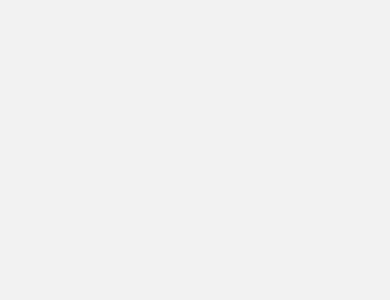
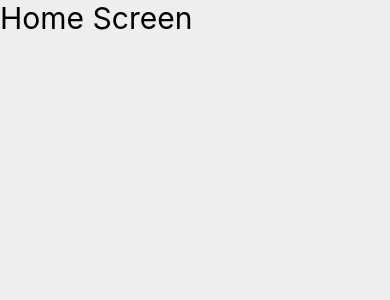
Before and after one commit to Erasmus001/air-rental-mvp, a React Native app: screen /Home in a window 390 px wide. Shown: the top 300 px of the page. Built offline with nearby package versions, Linux system fonts and the light colour scheme.

Commit message:
minor commit

```diff
--- a/src/Screens/Homescreen/Homescreen.jsx
+++ b/src/Screens/Homescreen/Homescreen.jsx
@@ -2,9 +2,23 @@ import { StyleSheet, Text, View } from 'react-native';
 import React from 'react';
 
 const Homescreen = () => {
-	return <View style={styles.homescreen}></View>;
+	return (
+		<View style={styles.homescreen}>
+			<Text style={styles.title}>Home Screen</Text>
+		</View>
+	);
 };
 
 export default Homescreen;
 
-const styles = StyleSheet.create({});
+const styles = StyleSheet.create({
+	homescreen: {
+		flex: 1,
+		height: '100vh',
+		backgroundColor: '#eee',
+		textAlign: 'center',
+	},
+	title: {
+		fontSize: 30,
+	},
+});
```
